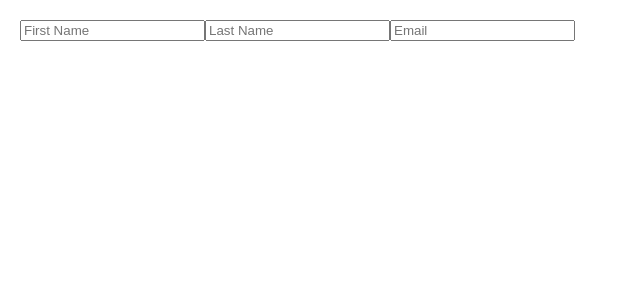
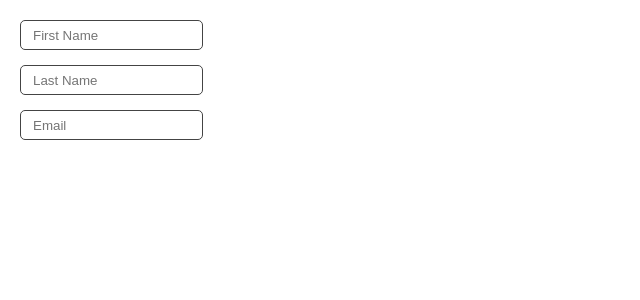
Before and after one commit to Ihliana/Scrimba-React4-Forms, a React (Create React App) app: page / in a window 1280 px wide. Shown: the top 300 px of the page, without its empty margins (0-640 px from the left). Built offline with nearby package versions, Linux system fonts and the light colour scheme.

Commit message:
controlled inputs
adding 'value' attribute to input element makes React 'single source of truth'

```diff
--- a/src/App.css
+++ b/src/App.css
@@ -6,3 +6,12 @@ body {
     margin: 0;
     padding: 20px;
 }
+
+input {
+    margin-bottom: 15px;
+    height: 30px;
+    text-indent: 10px;
+    border: 1px solid #444;
+    border-radius: 5px;
+    display: block;
+}
--- a/src/components/Form.js
+++ b/src/components/Form.js
@@ -28,17 +28,21 @@ export default function Form(){
             <input type="text"
                     placeholder="First Name"
                     onChange={handleChange}
-                    name="firstName"/>
+                    name="firstName"
+                    value={formData.firstName} />
+
 
             <input type='text'
                     placeholder="Last Name"
                     onChange={handleChange}
-                    name="lastName" />
+                    name="lastName"
+                    value={formData.lastName} />
 
             <input type="email"
                     placeholder="Email"
                     onChange={handleChange}
-                    name="email" />
+                    name="email"
+                    value={formData.email} />
         </form>
     )
 }
```
